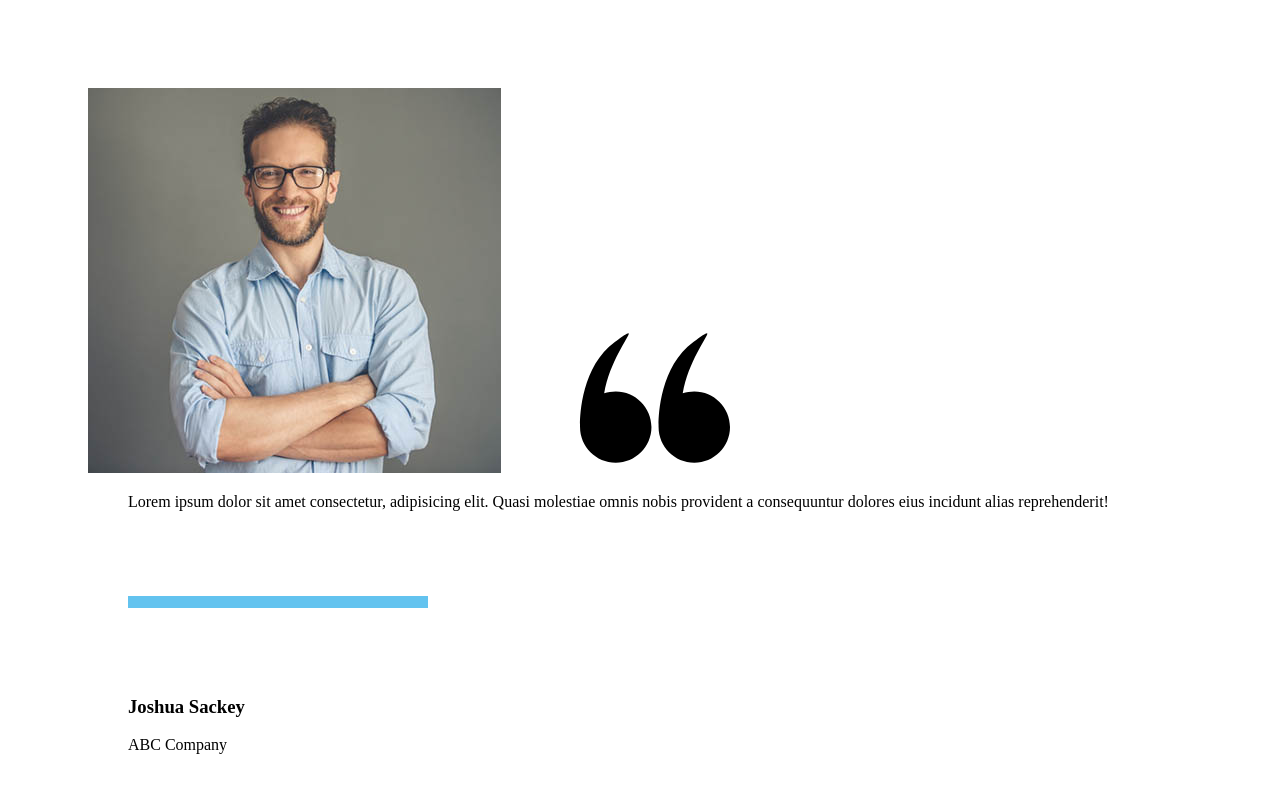
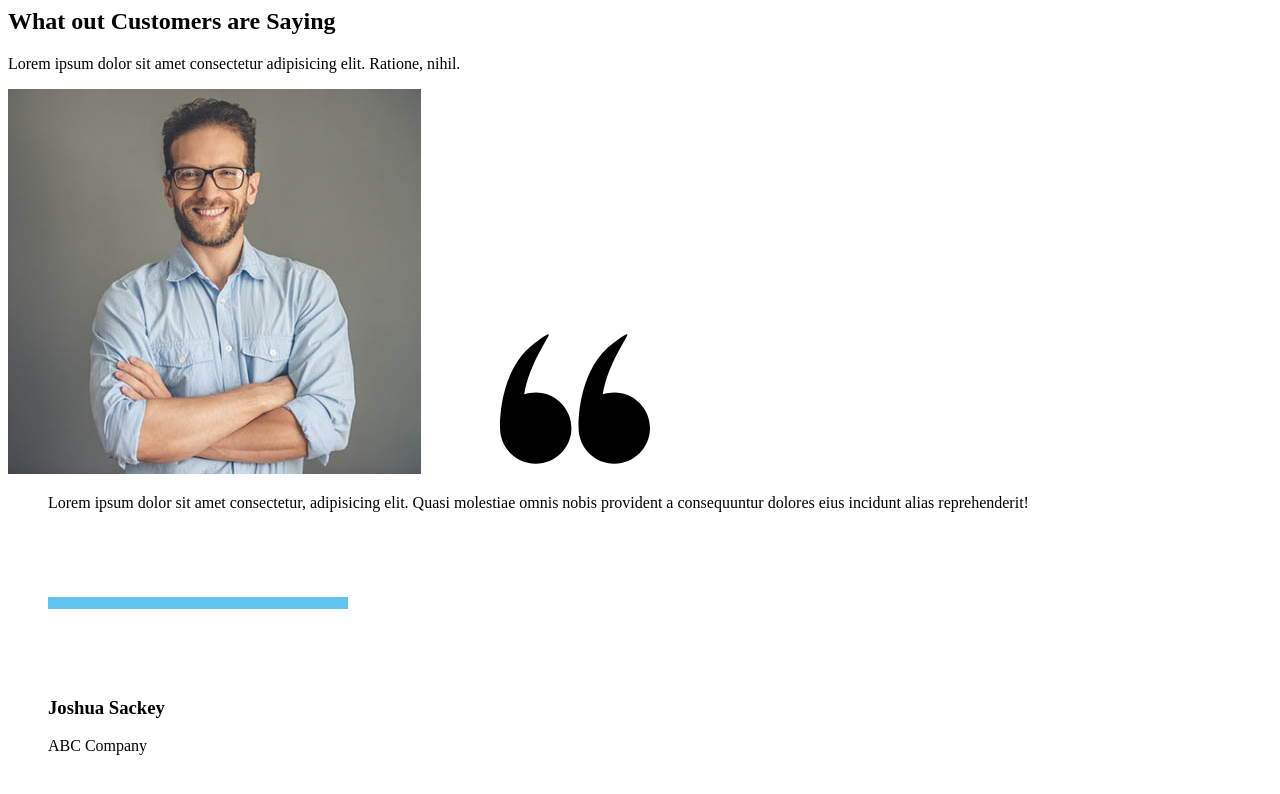
Before and after one commit to Josh-Sackey/HTML, a plain HTML site: page my-website/components/testimonials.html in a window 1280 px wide. Drawn offline with Linux system fonts and the light colour scheme; files whose address does not match are found by name.

Commit message:
update the testimonial component.

```diff
--- a/my-website/components/testimonials.html
+++ b/my-website/components/testimonials.html
@@ -1,4 +1,12 @@
-<body style="padding: 5rem">
+<section class="block">
+  <header class="block__header">
+    <h2>What out Customers are Saying</h2>
+    <p>
+      Lorem ipsum dolor sit amet consectetur adipisicing elit. Ratione, nihil.
+    </p>
+  </header>
+  <div class="container">
+    <body>
       <div class="card testimonial">
         <div class="grid grid--1x2">
           <div class="testimonial__image">
@@ -12,8 +20,8 @@
           <blockquote class="quote">
             <p class="quote__text">
               Lorem ipsum dolor sit amet consectetur, adipisicing elit. Quasi
-          molestiae omnis nobis provident a consequuntur dolores eius incidunt
-          alias reprehenderit!
+              molestiae omnis nobis provident a consequuntur dolores eius
+              incidunt alias reprehenderit!
             </p>
             <footer>
               <div class="media">
@@ -32,3 +40,5 @@
         </div>
       </div>
     </body>
+  </div>
+</section>
--- a/my-website/css/styles.css
+++ b/my-website/css/styles.css
@@ -28,6 +28,8 @@ body {
     font-size: 2.4rem;
     line-height: 1.5;
     color: var(--color-body);
+    padding-left: 10px;
+    padding-right: 10px;
 }
 
 h1, h2, h3 {
@@ -613,6 +615,7 @@ a {
 
 .block__header {
     text-align: center;
+    margin-bottom: 4rem;
 }
 
 .block__heading {
@@ -624,7 +627,9 @@ a {
     color: #7b858b;
 }
 
-.block--dark h1,h2,h3 {
+.block--dark h1,
+.block--dark h2,
+.block--dark h3 {
     color: #fff
 }
 
@@ -639,7 +644,7 @@ a {
 }
 
 .container {
-    max-width: 1140px;
+    max-width: 1200px;
     margin: 0 auto;
 }
 
```
Lines whose indentation alone changed are shown as unchanged.
